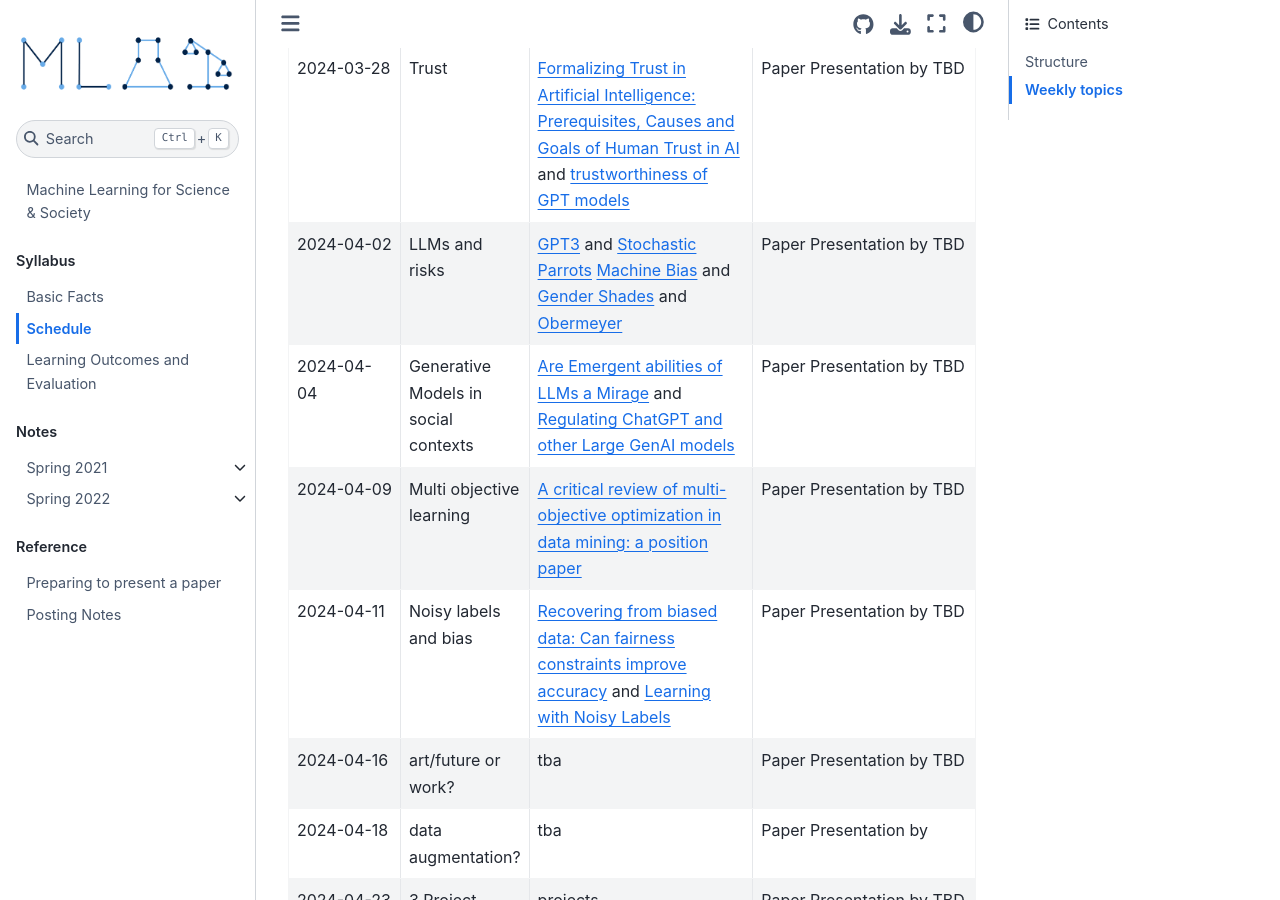
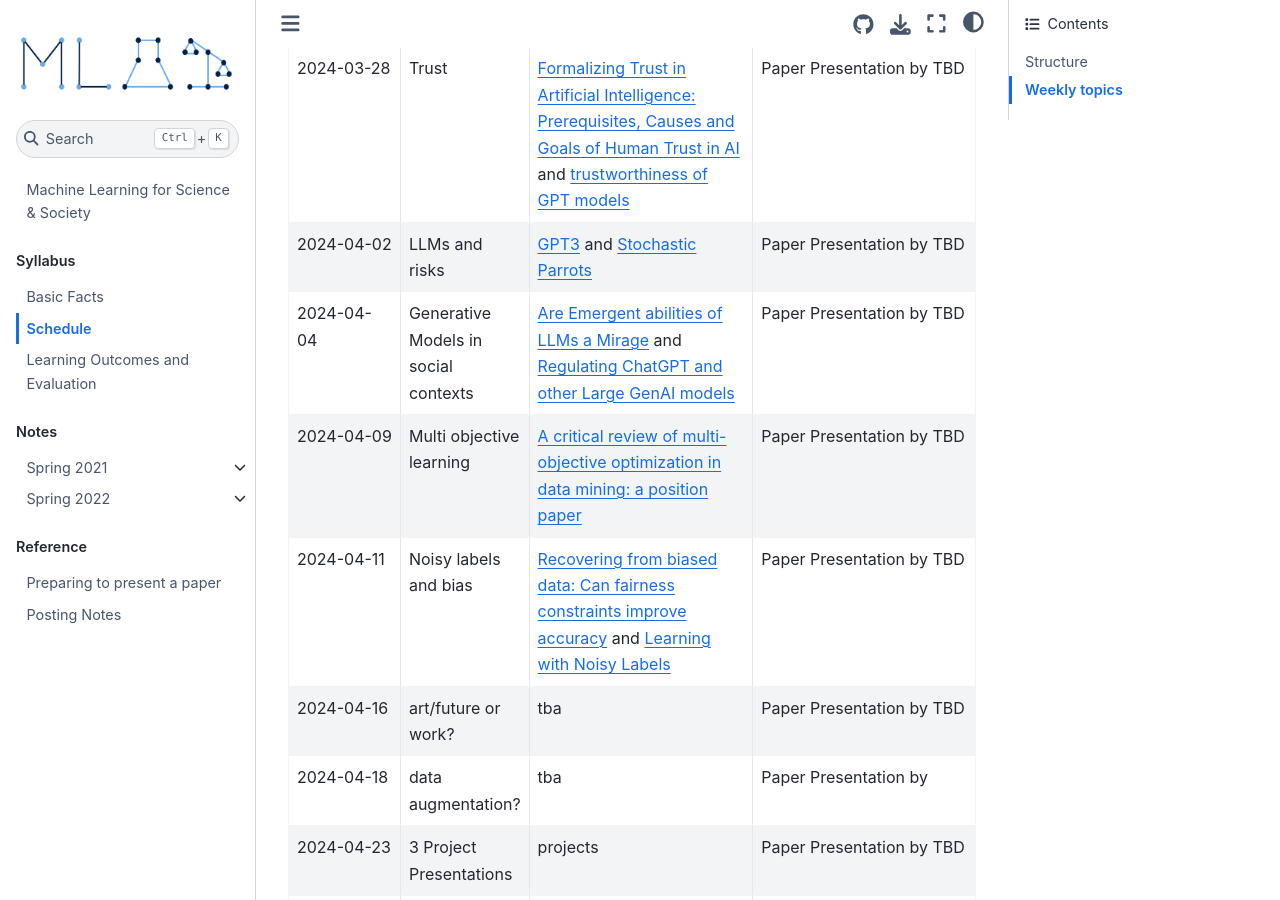
Before and after one commit to ml4scisoc/ml4scisoc.github.io, a Jupyter Book: the page built from syllabus/schedule.md, in a window 1280 px wide and 900 px high, scrolled down 3671 px. Built offline with Jupyter Book 1.0.4 settings and Sphinx 7.4.7 and the Sphinx Book theme 1.1.4, drawn with Linux system fonts in a browser that asks for light colours; pages that are not in the unit, such as notebooks, are missing from menus.

Commit message:
rm duplicated

```diff
--- a/syllabus/schedule.md
+++ b/syllabus/schedule.md
@@ -135,7 +135,6 @@ in Language Models](https://dl.acm.org/doi/pdf/10.1145/3593013.3594004) and [the
 * - 2024-04-02
   - LLMs and risks
   - [GPT3](https://papers.nips.cc/paper_files/paper/2020/file/1457c0d6bfcb4967418bfb8ac142f64a-Paper.pdf) and [Stochastic Parrots](https://dl.acm.org/doi/10.1145/3442188.3445922)
-[Machine Bias](https://www.propublica.org/article/machine-bias-risk-assessments-in-criminal-sentencing) and [Gender Shades](http://proceedings.mlr.press/v81/buolamwini18a/buolamwini18a.pdf) and [Obermeyer](https://www.science.org/doi/full/10.1126/science.aax2342)
   - Paper Presentation by TBD
 * - 2024-04-04
   - Generative Models in social contexts
```
